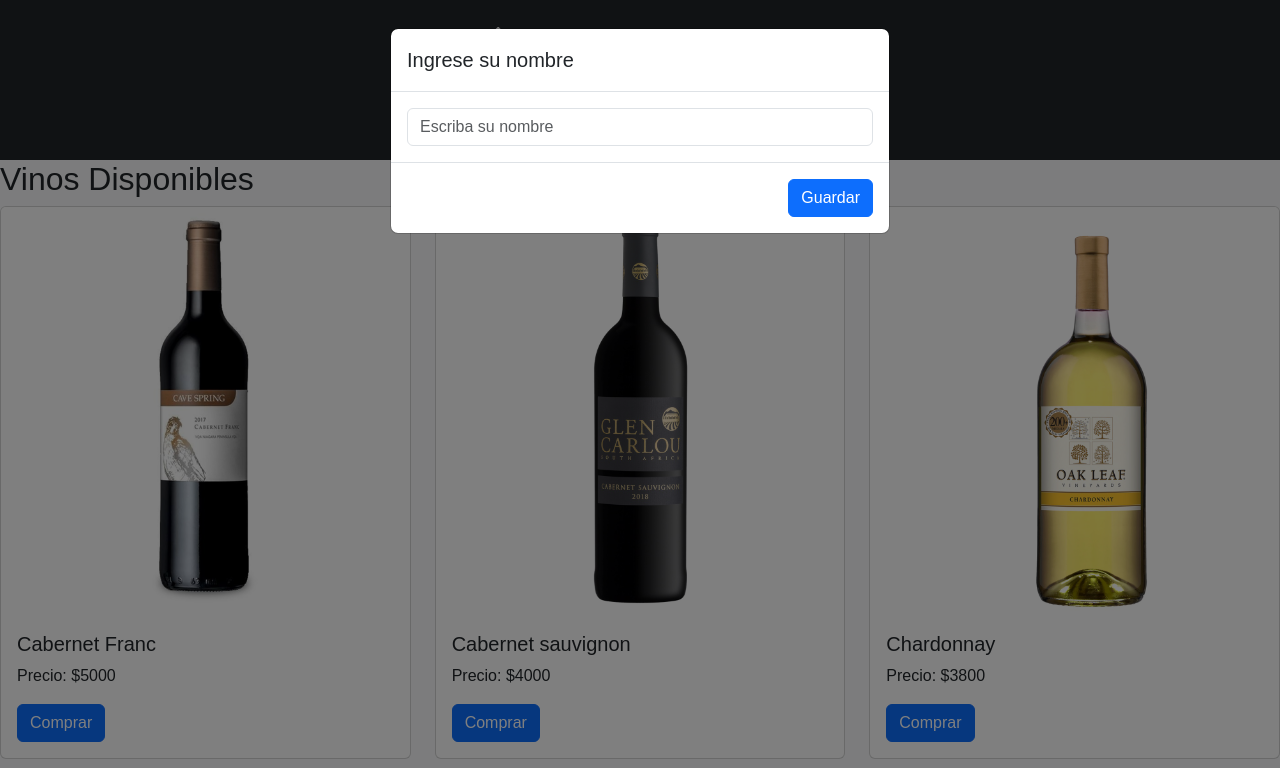
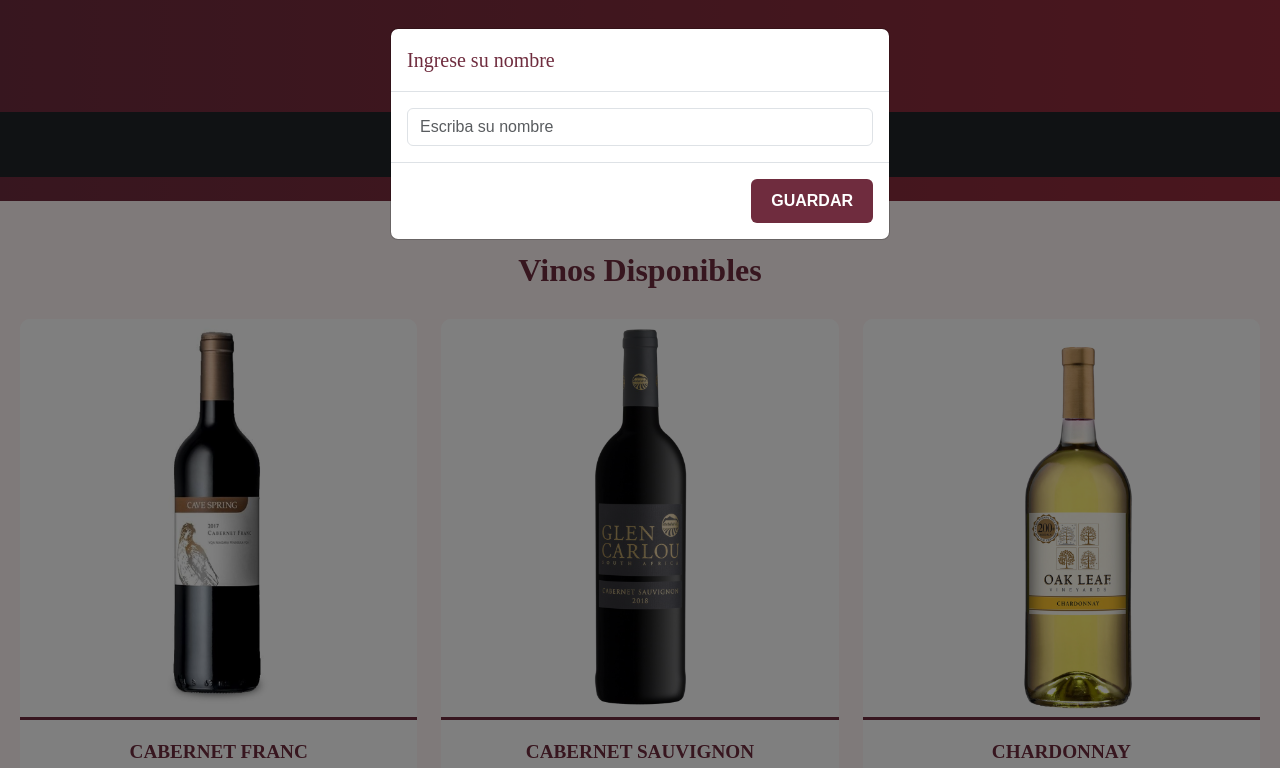
Before and after one commit to rodrigolosantos/primer-preentrega-js.losantos, a plain HTML site: page html/venta.html in a window 1280 px wide. Shown: the top 768 px of the page. Drawn offline with nearby package versions, Linux system fonts and the light colour scheme; some packages are replaced by stand-ins of ours; a script that the page names is missing.

```diff
--- a/html/venta.html
+++ b/html/venta.html
@@ -6,7 +6,7 @@
     <title>Venta de Vinos</title>
     <link href="https://cdn.jsdelivr.net/npm/bootstrap@5.3.0-alpha1/dist/css/bootstrap.min.css" rel="stylesheet">
     <link href="https://cdnjs.cloudflare.com/ajax/libs/font-awesome/6.0.0-beta3/css/all.min.css" rel="stylesheet">
-    <link rel="stylesheet" href="./venta.html">
+    <link rel="stylesheet" href="../css/venta.css">
 
     <!-- SweetAlert2 -->
     <script src="https://cdn.jsdelivr.net/npm/sweetalert2@11"></script>
--- a/index.html
+++ b/index.html
@@ -6,7 +6,7 @@
     <title>Vinos Argentinos</title>
     <link href="https://cdn.jsdelivr.net/npm/bootstrap@5.3.0-alpha1/dist/css/bootstrap.min.css" rel="stylesheet">
     <link href="https://cdnjs.cloudflare.com/ajax/libs/font-awesome/6.0.0-beta3/css/all.min.css" rel="stylesheet">
-    <link rel="stylesheet" href="./css/venta.css">
+    <link rel="stylesheet" href="./css/styles.css">
     <link rel="stylesheet" href="https://cdn.jsdelivr.net/npm/sweetalert2@11/dist/sweetalert2.min.css">
 </head>
 <body>
@@ -61,7 +61,7 @@
                 </div>
             </div>
         </section>
-        <button id="alertButton" class="btn btn-primary mt-4">¡Descubre Más!</button>
+
     </main>
     <footer class="bg-dark text-white text-center py-4">
         <p>&copy; Rodrigo Losantos</p>
--- a/js/factura.js
+++ b/js/factura.js
@@ -15,7 +15,7 @@ document.getElementById('purchase-form').addEventListener('submit', function(eve
     }
 
     // Mostrar alerta nativa para seguir comprando o finalizar
-    const seguirComprando = confirm("Gracias por tu compra. \n ¿Quieres seguir comprando?");
+    const seguirComprando = confirm("Gracias por tu compra.\n ¿Quieres seguir comprando?");
 
     if (seguirComprando) {
         // Si el usuario quiere seguir comprando
```
Also changed, not shown: html/factura.html (+1 -0 lines).
